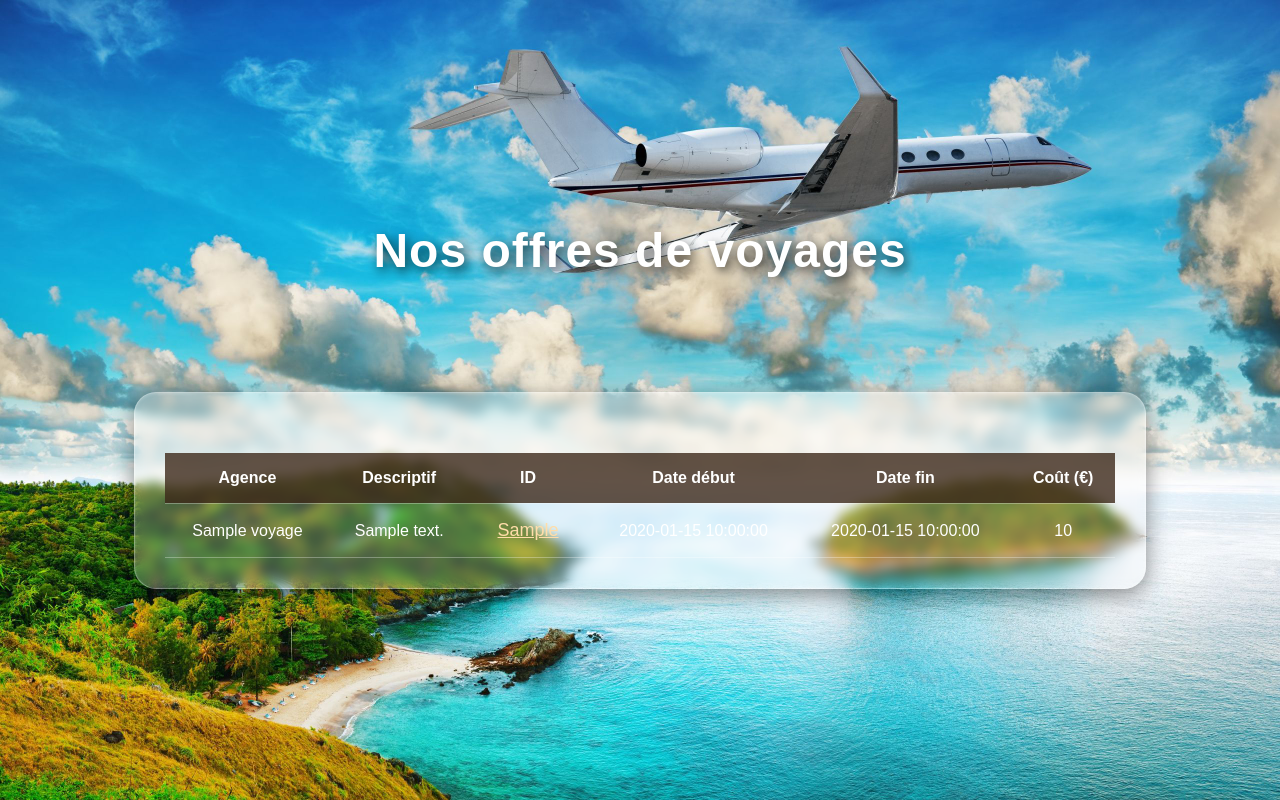
After one commit to Pomme2T3rr3/Projet-BDD-Voyage, a Flask app: page /offres_client in a window 1280 px wide. The commit adds this page. Run offline with Flask 3, Linux system fonts and the light colour scheme; a user stored in the database is signed in; a database or web service that is not in the repository returns one stand-in record (values such as "Sample title"); some libraries are stand-ins or nearby versions.

Commit message:
Ajt fct: offres_client

```diff
--- a/main.py
+++ b/main.py
@@ -7,13 +7,13 @@ from flask import (  # type: ignore
     url_for,
 )
 
-import db
+import db2
 
 app = Flask(__name__)
 app.secret_key = "secret_key_bon_voyage"
 
 # Connexion à la base de données
-conn = db.connect()
+conn = db2.connect()
 
 
 # Page d'accueil
@@ -37,7 +37,7 @@ def verification():
     if not login or not mdp:
         return render_template("connexion_profil.html")
 
-    conn = db.connect()
+    conn = db2.connect()
     cur = conn.cursor()
 
     # employé
@@ -90,7 +90,7 @@ def voyage(ID):
     if "client" not in session and ("emp" not in session):
         return redirect(url_for("connexion"))
 
-    conn = db.connect()
+    conn = db2.connect()
     cur = conn.cursor()
 
     cur.execute("""
@@ -166,7 +166,7 @@ def compte_client():
 
 
     idCli = session["client"][0]
-    conn = db.connect()
+    conn = db2.connect()
     cur = conn.cursor()
 
 
@@ -209,6 +209,35 @@ def compte_client():
 
     return render_template("Mon_compte.html", client=client,reservations=reservations,)
 
+@app.route("/offres_client")
+def offres_client():
+    if "client" not in session:
+        redirect("/connexion")
+
+    cli = session["client"]
+    conn = db2.connect()
+    cur = conn.cursor()
+    # Récupérer les voyages
+    cur.execute(
+        """
+        SELECT v.idVoy, v.PrixPersonne, v.dateDebut, v.dateFin, v.descriptif, a.nom
+        FROM voyage v
+        JOIN employe e ON v.planifie_par = e.idEmp
+        JOIN agence a ON e.idA = a.idA
+        WHERE v.dateDebut >= CURRENT_DATE
+        ORDER BY v.dateDebut
+        """
+        )
+    voyages = cur.fetchall()
+    print(voyages)
+
+    cur.close()
+    conn.close()
+
+    return render_template("offres_client.html", cli=cli,voyages=voyages)
+
+
+
 
 #####################   Fin : Fonctions pour Espace Client   ########################################
 #####################################################################################################
@@ -228,13 +257,14 @@ def espace_pro(login):
 
 @app.route("/offres")
 def liste_voyages():
-    if "emp" not in session:
+    if "emp" not in session and "client" not in session:
         return redirect("/connexion")
+
 
     emp = session["emp"]
     id_emp = emp[0]
 
-    conn = db.connect()
+    conn = db2.connect()
     cur = conn.cursor()
 
     # Récupérer l'agence de l'employé
@@ -243,7 +273,7 @@ def liste_voyages():
         SELECT idA
         FROM employe
         WHERE idEmp = %s
-    """,
+        """,
         (id_emp,),
     )
 
@@ -271,7 +301,6 @@ def liste_voyages():
 
     return render_template("liste_voyages.html", emp=emp, voyages=voyages)
 
-
 @app.route("/voyage/ajouter", methods=["Get", "POST"])
 def ajouter_voyage():
     if "emp" not in session:
@@ -286,7 +315,7 @@ def ajouter_voyage():
         prix = request.form.get("PrixPersonne")
         descriptif = request.form.get("descriptif")
 
-        conn = db.connect()
+        conn = db2.connect()
         cur = conn.cursor()
         cur.execute(
             """
--- a/templates/espace_client.html
+++ b/templates/espace_client.html
@@ -13,7 +13,7 @@
         <h1>Bonjour {{ cli.prenom }} {{ cli.nom }}</h1>
         <nav class="menu-list">
             <a href="/Mon_compte">Mon compte client</a>
-            <a href="/Offres_client">Découvrer nos offres</a>
+            <a href="/offres_client">Découvrer nos offres</a>
             <a href="/deconnexion">Déconnexion</a>
         </nav>
     </header>
--- /dev/null
+++ b/templates/offres_client.html
@@ -0,0 +1,48 @@
+<!doctype html>
+<html lang="fr">
+    <head>
+        <meta charset="UTF-8" />
+        <title>Voyages - Bon Voyage</title>
+        <link
+            rel="stylesheet"
+            href="{{ url_for('static', filename='style_accueil.css') }}"
+        />
+    </head>
+
+    <body>
+        {% if cli %}
+        <header>
+            <h1>Nos offres de voyages</h1>
+        </header>
+
+        <div class="welcome-container">
+
+            <table class="voyages-table">
+                <thead>
+                    <tr>
+                        <th>Agence</th>
+                        <th>Descriptif</th>
+                        <th>ID</th>
+                        <th>Date début</th>
+                        <th>Date fin</th>
+                        <th>Coût (€)</th>
+                    </tr>
+                </thead>
+                <tbody>
+                    {% for v in voyages %}
+                    <tr>
+                        <td>{{ v[5] }}</td>
+                        <td>{{ v[4] }}</td>
+                        <td><a href="/voyage_{{ v[0] }}">{{ v[0] }}</a></td>
+                        <td>{{ v[2] }}</td>
+                        <td>{{ v[3] }}</td>
+                        <td>{{ v[1] }}</td>
+
+                    </tr>
+                    {% endfor %}
+                </tbody>
+            </table>
+        </div>
+        {% endif %}
+    </body>
+</html>
```
